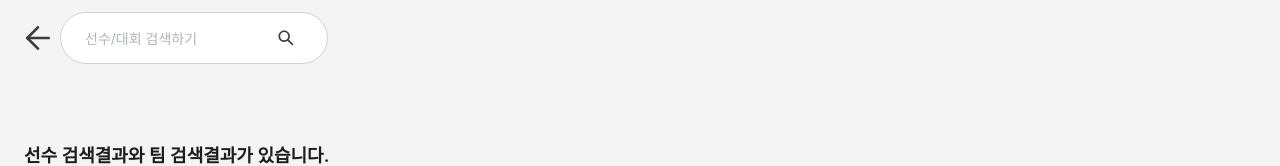
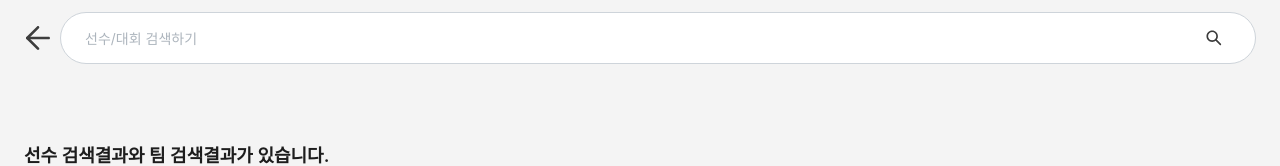
Before and after one commit to nohgijin/swimday-client, a Next.js app: page /duplicate in a window 1280 px wide. Shown: the top 166 px of the page. Built offline with nearby package versions, Linux system fonts and the light colour scheme.

Commit message:
markup: 중복페이지 input 늘리기

```diff
--- a/app/duplicate/page.tsx
+++ b/app/duplicate/page.tsx
@@ -16,11 +16,9 @@ function Page() {
 
   return (
     <main className={$["duplicate-page"]}>
-      <div className={$["input-wrapper"]}>
-        <BackButton>
-          <SearchInput />
-        </BackButton>
-      </div>
+      <BackButton className={$["input-wrapper"]}>
+        <SearchInput />
+      </BackButton>
       <div className={$["guide"]}>선수 검색결과와 팀 검색결과가 있습니다.</div>
       <div className={$["options"]}>
         <Link href={`/result?name=${name}`} className={$["option"]}>
--- a/app/duplicate/style.module.scss
+++ b/app/duplicate/style.module.scss
@@ -5,14 +5,7 @@
   background: $background-40;
 
   .input-wrapper {
-    display: flex;
-    gap: 8px;
     margin-bottom: 64px;
-
-    .back {
-      width: 48px;
-      height: 48px;
-    }
   }
 
   .guide {
```
